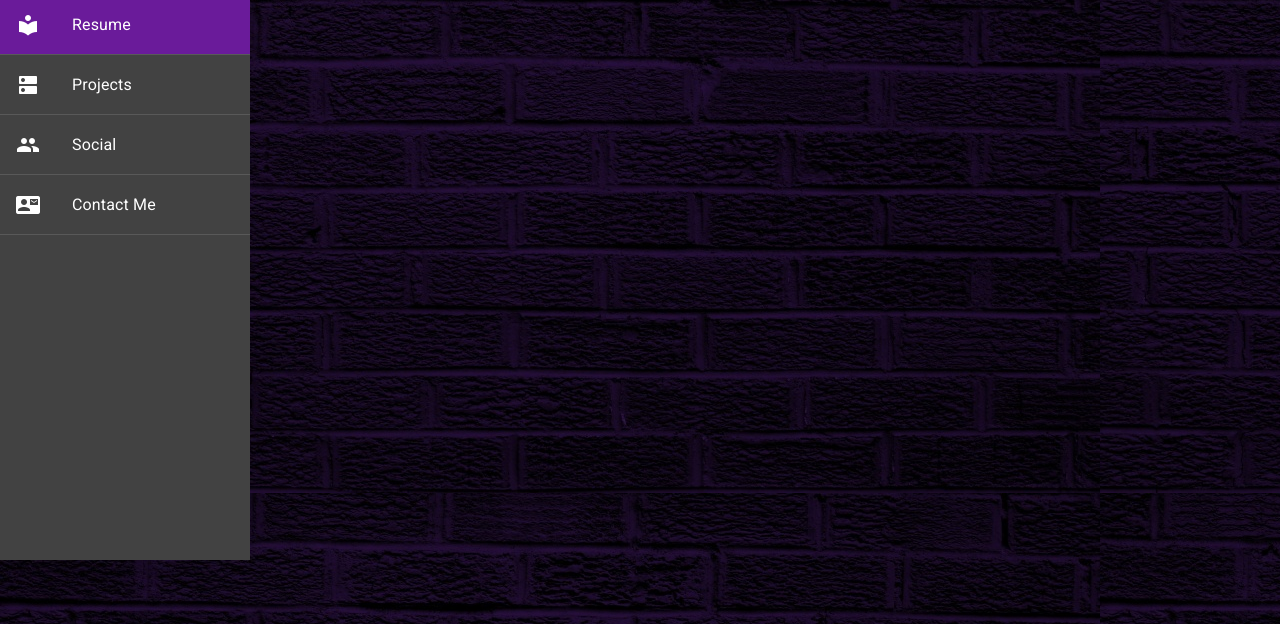
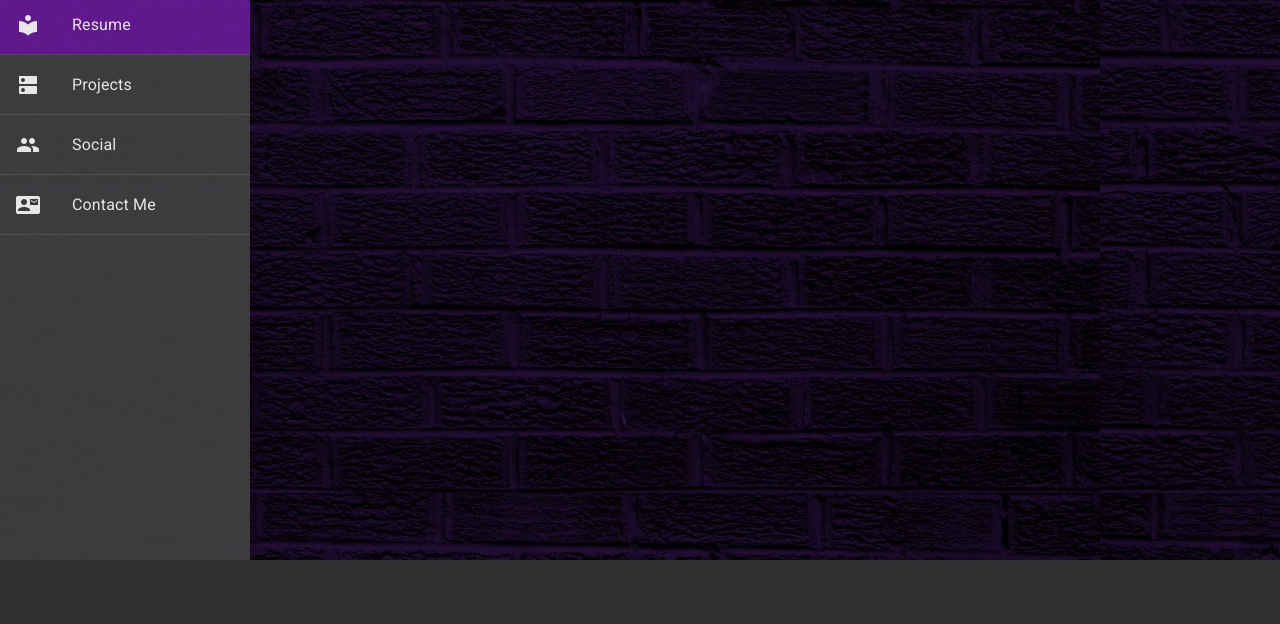
Before and after one commit to jana-uoft/portfolio_gatsby, a Gatsby site: page /resume in a window 1280 px wide. Shown: the part 240-864 px from the top of the page. After the commit the page ends 800 px from the top, so only its background shows below. Built offline with nearby package versions, Linux system fonts and the light colour scheme; Gatsby itself is replaced by a stand-in of ours.

Commit message:
Update minHeight for page

```diff
--- a/src/components/layout.js
+++ b/src/components/layout.js
@@ -57,7 +57,7 @@ class Layout extends React.Component {
                 <Typography variant='h6'>{title}</Typography>
               </Toolbar>
             </AppBar>
-            <div style={{ marginLeft, padding, minHeight: '100vh' }}>
+            <div style={{ marginLeft, padding, minHeight: '90vh' }}>
               {children}
             </div>
           </Hidden>
@@ -69,7 +69,7 @@ class Layout extends React.Component {
                 <Typography variant='h6' style={{ position: 'absolute', left: 0, right: 0, textAlign: 'center', zIndex: -1 }}>{title}</Typography>
               </Toolbar>
             </AppBar>
-            <div style={{ padding, minHeight: '100vh' }}>
+            <div style={{ padding, minHeight: '90vh' }}>
               {children}
             </div>
           </Hidden>
--- a/src/components/sidebar.js
+++ b/src/components/sidebar.js
@@ -53,7 +53,7 @@ const StyledSwipeableDrawer = withStyles({
     width: 250,
     border: 'none',
     textAlign: 'center',
-    opacity: 1
+    opacity: 0.9
   }
 })(SwipeableDrawer)
 
```
